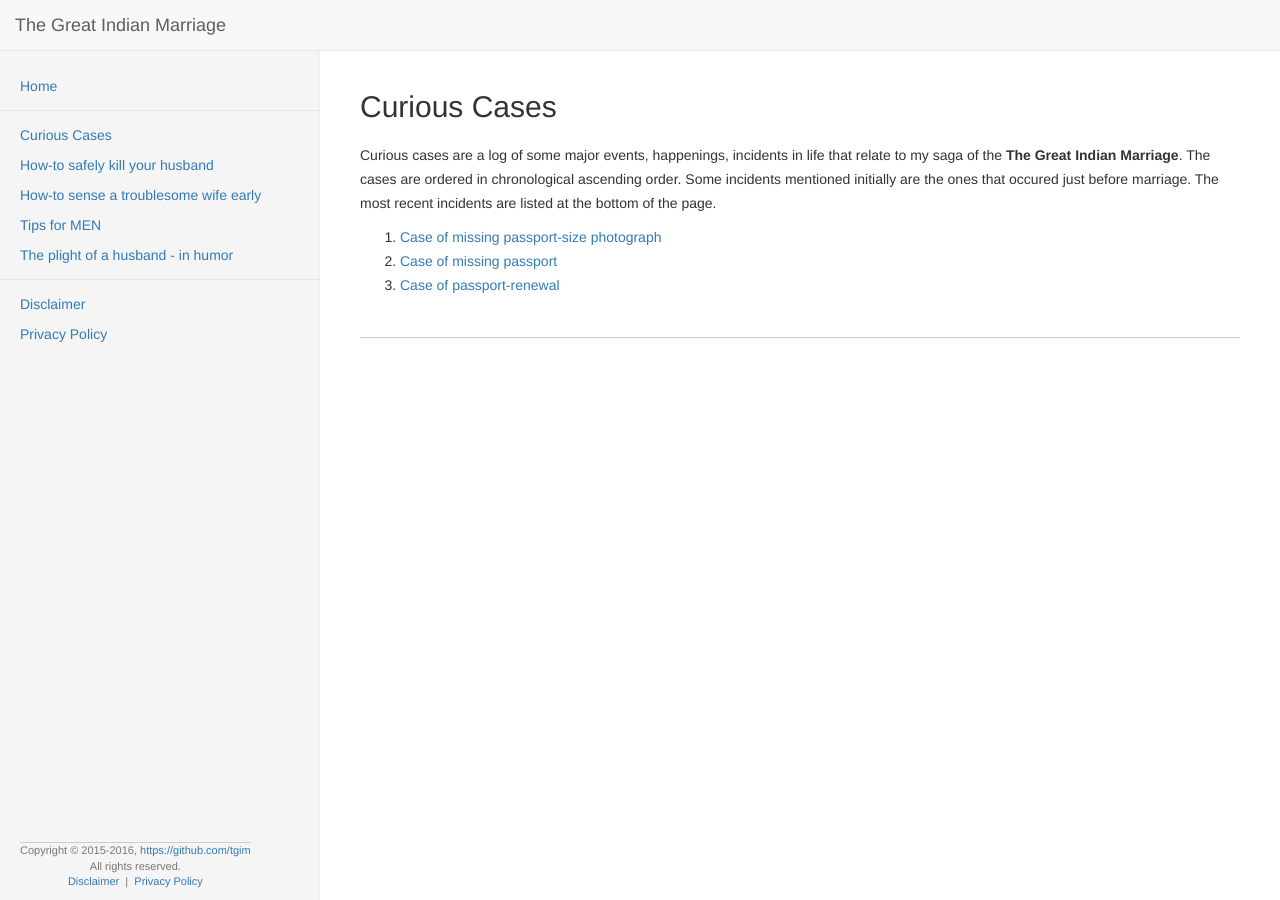
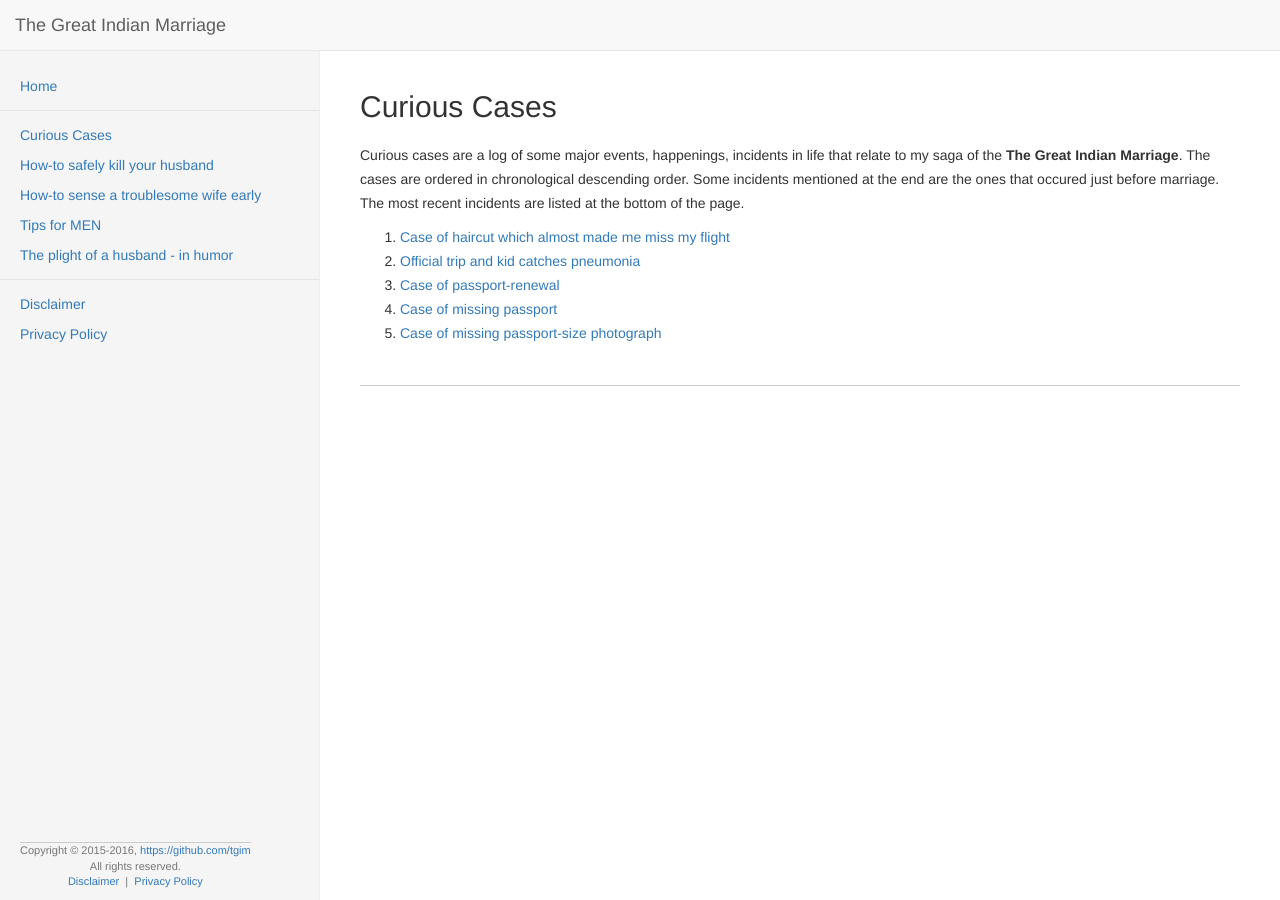
Before and after one commit to tgim/tgim.github.io, a Jekyll site: the page built from cases.md, in a window 1280 px wide. Built offline with Jekyll 4.4.1, drawn with Linux system fonts in a browser that asks for light colours; nearby versions of some CDN libraries; comment, search, counter and statistics services are not loaded.

Commit message:
Update cases.md

```diff
--- a/cases.md
+++ b/cases.md
@@ -5,9 +5,11 @@ social: true
 ---
 
 Curious cases are a log of some major events, happenings, incidents in life that relate to my saga of the **The Great
-Indian Marriage**. The cases are ordered in chronological ascending order. Some incidents mentioned initially are the
+Indian Marriage**. The cases are ordered in chronological descending order. Some incidents mentioned at the end are the
 ones that occured just before marriage. The most recent incidents are listed at the bottom of the page.
 
+1. [Case of haircut which almost made me miss my flight](/cases/haircut-wife-kid.html)
+1. [Official trip and kid catches pneumonia](cases/kid-pneumonia.html)
+1. [Case of passport-renewal](/cases/passport-renew.html)
+1. [Case of missing passport](/cases/passport.html)
 1. [Case of missing passport-size photograph](/cases/passport-photo.html)
-1. <a href="/cases/passport.html">Case of missing passport</a>
-1. <a href="/cases/passport-renew.html">Case of passport-renewal</a>
```
